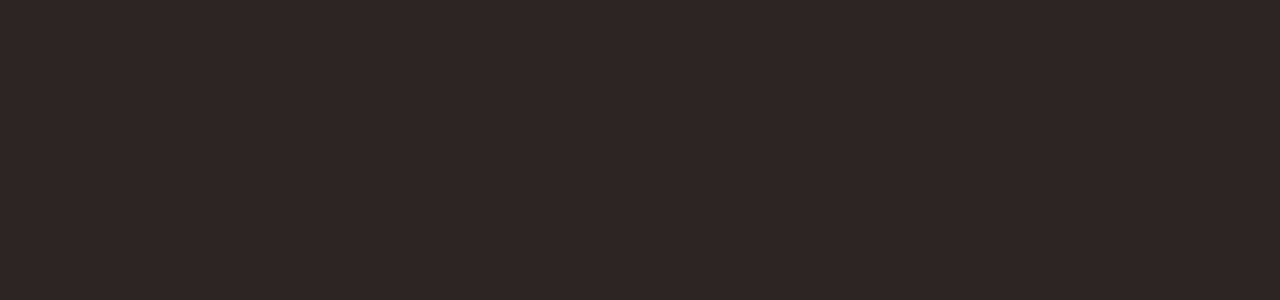
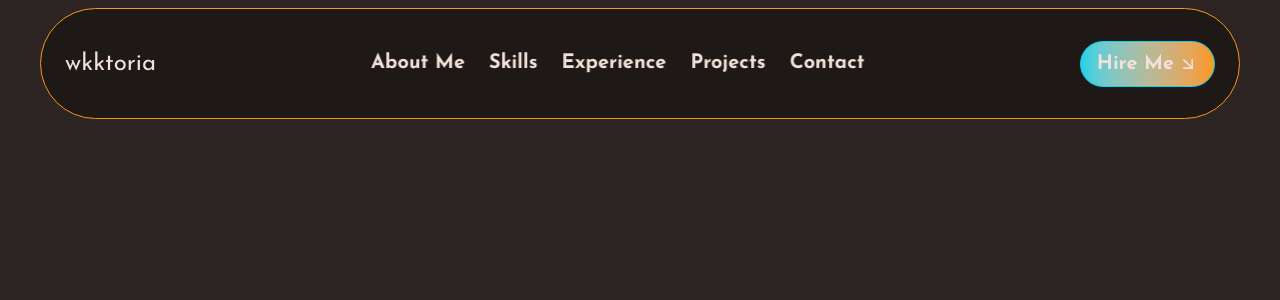
Before and after one commit to wkktoria/wkktoria.github.io, a React (Vite) app: page / in a window 1280 px wide. Shown: the top 300 px of the page. Built offline with nearby package versions, Linux system fonts and the light colour scheme.

Commit message:
Create navbar

```diff
--- a/package.json
+++ b/package.json
@@ -13,6 +13,7 @@
     "@tailwindcss/vite": "^4.1.4",
     "react": "^19.0.0",
     "react-dom": "^19.0.0",
+    "react-icons": "^5.5.0",
     "tailwindcss": "^4.1.4"
   },
   "devDependencies": {
--- a/src/App.jsx
+++ b/src/App.jsx
@@ -1,5 +1,11 @@
+import NavbarMain from "./components/navbar/NavbarMain";
+
 function App() {
-  return <main></main>;
+  return (
+    <main className="font-body">
+      <NavbarMain />
+    </main>
+  );
 }
 
 export default App;
--- /dev/null
+++ b/src/components/navbar/NavbarButton.jsx
@@ -0,0 +1,15 @@
+import React from "react";
+import { LuArrowDownRight } from "react-icons/lu";
+
+const NavbarButton = () => {
+  return (
+    <button className="px-4 py-2 rounded-full text-xl font-bold text-white border-cyan border flex items-center gap-1 bg-gradient-to-r from-cyan to-orange hover:border-orange hover:scale-110 transition-all duration-500 hover:shadow-cyan">
+      Hire Me
+      <div className="sm:hidden md:block">
+        <LuArrowDownRight />
+      </div>
+    </button>
+  );
+};
+
+export default NavbarButton;
--- /dev/null
+++ b/src/components/navbar/NavbarLinks.jsx
@@ -0,0 +1,31 @@
+import React from "react";
+
+const links = [
+  { link: "About Me", section: "about" },
+  { link: "Skills", section: "skills" },
+  { link: "Experience", section: "experience" },
+  { link: "Projects", section: "projects" },
+  { link: "Contact", section: "contact" },
+];
+
+const NavbarLinks = () => {
+  return (
+    <ul className="flex gap-6 text-white font-bold text-center py-4 lg:flex-row sm:flex-col lg:relative sm:absolute sm:top-[120%] left-[50%] -translate-x-[50%] lg:text-md sm:text-xl sm:bg-cyan/30 backdrop-blur-lg lg:bg-black sm:w-full">
+      {links.map((link, index) => {
+        return (
+          <li key={index} className="group">
+            <a
+              href="#"
+              className="cursor-pointer text-white hover:text-cyan transition-all duration-500"
+            >
+              {link.link}
+            </a>
+            <div className="mx-auto bg-cyan w-0 group-hover:w-full h-[1px] transition-all duration-500"></div>
+          </li>
+        );
+      })}
+    </ul>
+  );
+};
+
+export default NavbarLinks;
--- /dev/null
+++ b/src/components/navbar/NavbarLogo.jsx
@@ -0,0 +1,14 @@
+import React from "react";
+
+const NavbarLogo = () => {
+  return (
+    <div>
+      <h1 className="text-white text-2xl sm:hidden md:block">wkktoria</h1>
+      <h1 className="text-white font-special font-extrabold text-4xl sm:block md:hidden">
+        wkk
+      </h1>
+    </div>
+  );
+};
+
+export default NavbarLogo;
--- /dev/null
+++ b/src/components/navbar/NavbarMain.jsx
@@ -0,0 +1,34 @@
+import React, { useState } from "react";
+import NavbarLogo from "./NavbarLogo";
+import NavbarLinks from "./NavbarLinks";
+import NavbarButton from "./NavbarButton";
+import { GiHamburgerMenu } from "react-icons/gi";
+
+const NavbarMain = () => {
+  const [menuOpen, setMenuOpen] = useState(false);
+  const toggleMenu = () => {
+    setMenuOpen(!menuOpen);
+  };
+
+  return (
+    <nav className="max-w-[1300px] mx-auto px-4 w-full fixed left-[50%] -translate-x-[50%] z-20 flex gap-4 mt-2">
+      <div className="flex justify-between w-full max-w-[1200px] mx-auto bg-black items-center p-6 rounded-r-full rounded-l-full border-[0.5px] border-orange">
+        <NavbarLogo />
+        <div className={`${menuOpen ? "sm:block" : "sm:hidden"} lg:block`}>
+          <NavbarLinks />
+        </div>
+        <NavbarButton />
+      </div>
+      <div
+        className="flex lg:hidden sm:block p-6 bg-black items-center justify-center rounded-full border-[0.5px] border-orange"
+        onClick={toggleMenu}
+      >
+        <button className="text-2xl p-3 border border-orange rounded-full text-white">
+          <GiHamburgerMenu />
+        </button>
+      </div>
+    </nav>
+  );
+};
+
+export default NavbarMain;
--- a/src/index.css
+++ b/src/index.css
@@ -3,6 +3,11 @@
 @import "tailwindcss";
 
 @theme {
+  --breakpoint-sm: 350px;
+  --breakpoint-md: 768px;
+  --breakpoint-lg: 1024px;
+  --breakpoint-xl: 1280px;
+  --breakpoint-2xl: 1536px;
   /* FONTS */
   --font-body: Josefin Sans;
   --font-special: Roboto;
@@ -21,6 +26,8 @@
   --color-grey: #626965;
   --color-lightGrey: #978580;
   --color-darkGrey: #3f4441;
+  /* BOX SHADOWS */
+  --shadow-cyan: 0 0 20px 0 rgba(94, 206, 220, 0.5);
 }
 
 body {
```
Also changed, not shown: 1 other file (tests, documents, lock files or other folders).
